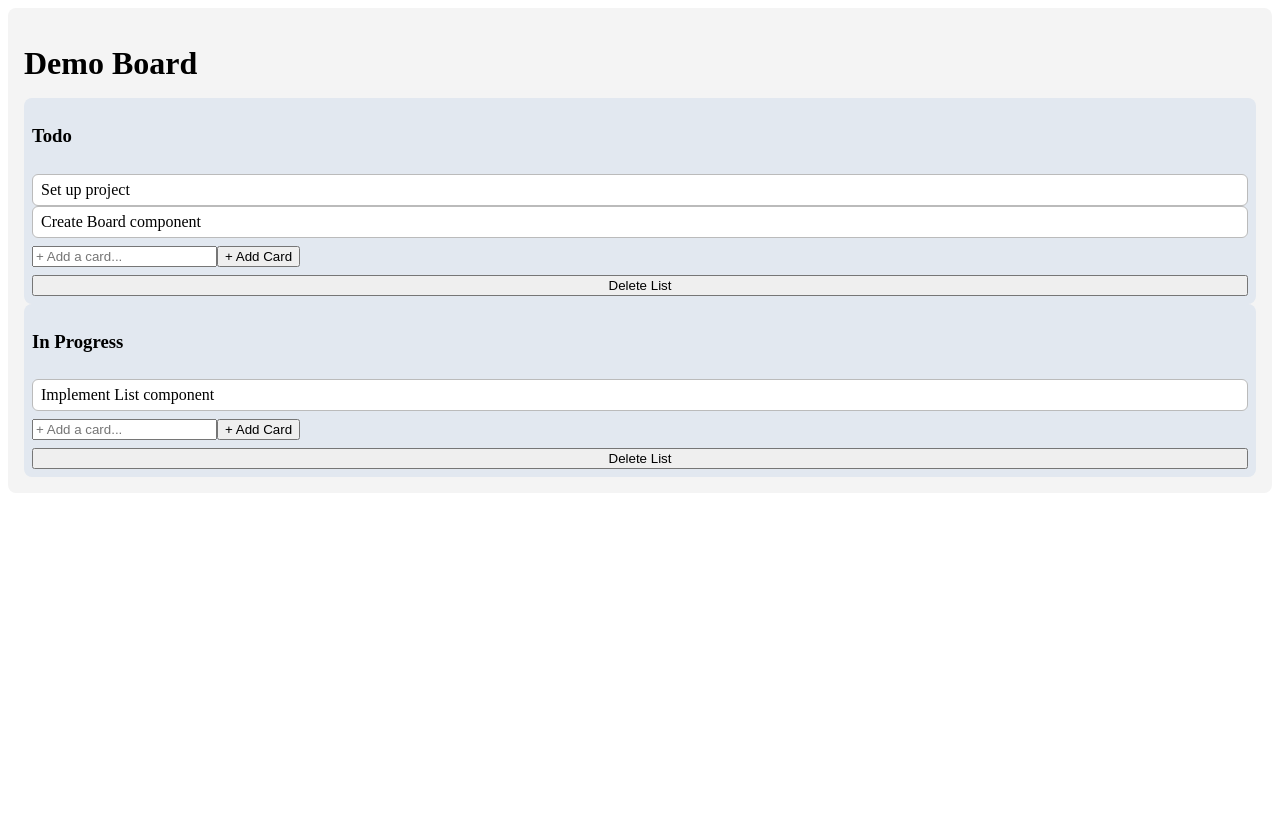
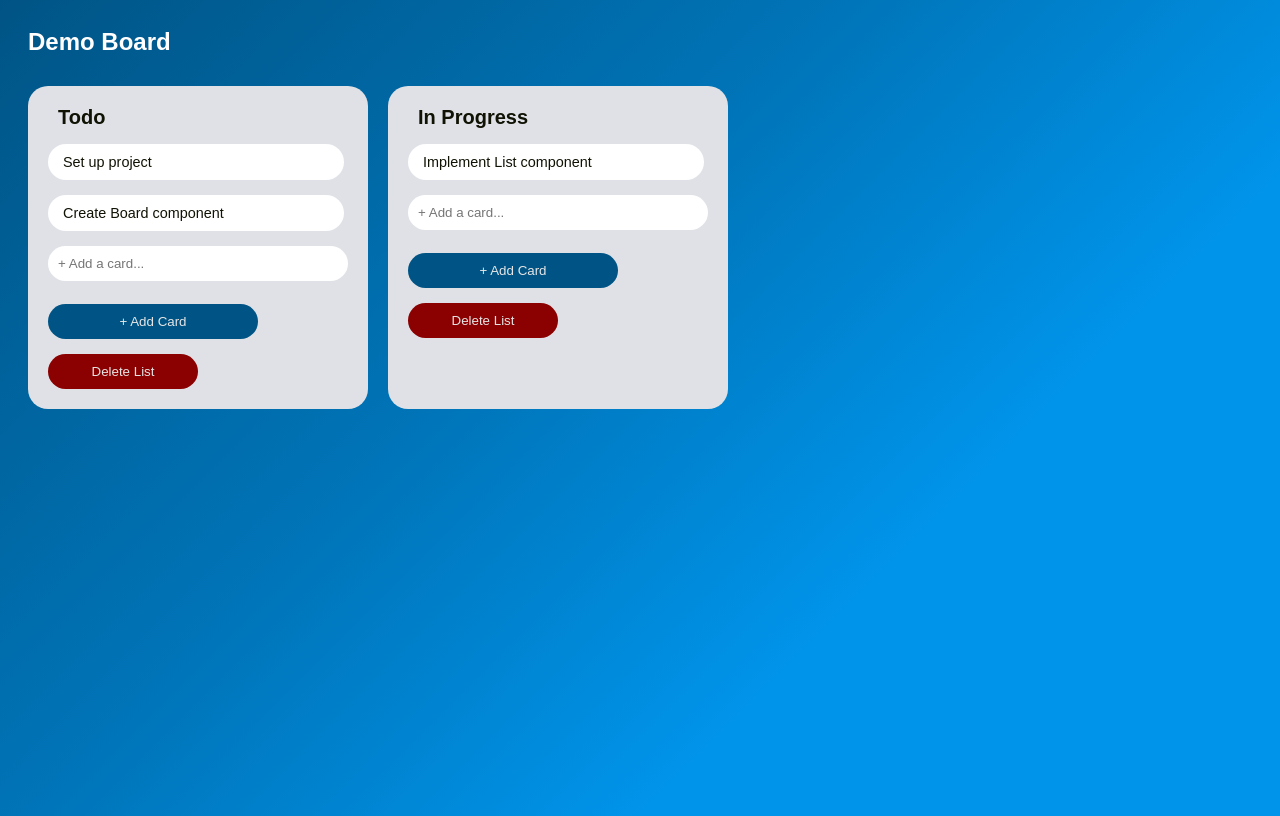
Before and after one commit to merahimi2002/trello, a Next.js app: page / in a window 1280 px wide. Built offline with nearby package versions, Linux system fonts and the light colour scheme.

Commit message:
Imporive Css Style

```diff
--- /dev/null
+++ b/app/styles/_variables.scss
@@ -0,0 +1,5 @@
+$first-color: #005485;
+$second-color: #dfe1e6;
+$black-custome:#101204 ;
+$white-custome:#e6e6e6 ;
+$radius-custome: 20px;
--- a/app/styles/components/_board.scss
+++ b/app/styles/components/_board.scss
@@ -1,14 +1,35 @@
+@use "../variables" as *;
+
 .board {
-  background-color: #f4f4f4;
-  border-radius: 8px;
-  padding: 16px;
+  padding: 20px;
 
   .board-title {
-    margin-bottom: 16px;
+    margin: 0 0 30px;
+    font-size: 1.5rem;
+    font-weight: 700;
+    color: white;
+    cursor: pointer;
+    transition: 0.4s;
+  }
+
+  .board-title:hover {
+    color: $white-custome;
   }
 
   .board-title-input {
+    padding: 0;
+    margin: 0 0 30px;
     font-size: 1.5rem;
-    width: 100%;
+    font-weight: 700;
+    color: white;
+    background: inherit;
+    width: fit-content;
+    border: none;
+    outline: none;
+  }
+
+  .board-lists {
+    display: flex;
+    gap: 20px;
   }
 }
--- a/app/styles/components/_card.scss
+++ b/app/styles/components/_card.scss
@@ -1,16 +1,25 @@
+@use "../variables" as *;
+
 .card {
-  background-color: #fff;
-  padding: 6px 8px;
-  border-radius: 6px;
-  border: 1px solid #bbb;
-  cursor: pointer;
+  background: white;
+  padding: 10px 15px;
+  border-radius: $radius-custome;
+  color: $black-custome;
+  font-size: 0.9rem;
+  transition:
+    transform 0.2s ease,
+    box-shadow 0.2s ease,
+    opacity 0.2s ease;
+  cursor: grab;
 
-  &.dragging {
-    opacity: 0.5;
+  &:active {
+    cursor: grabbing;
   }
 
-  .card-title {
-    font-size: 0.95rem;
-    font-weight: 500;
+  &--dragging {
+    opacity: 0.7;
+    box-shadow: 0 12px 25px rgba(0, 0, 0, 0.2);
+    border-radius: $radius-custome;
   }
+
 }
--- a/app/styles/components/_list.scss
+++ b/app/styles/components/_list.scss
@@ -1,39 +1,97 @@
+@use "../variables" as *;
+
 .list {
-    background-color: #e2e8f0;
-    border-radius: 8px;
-    padding: 8px;
-    min-width: 220px;
+    background: $second-color;
+    min-width: 300px;
+    padding: 20px;
+    border-radius: $radius-custome;
     display: flex;
     flex-direction: column;
-    gap: 8px;
+    cursor: grab;
 
-    .list-title {
-        font-weight: bold;
-        cursor: pointer;
+    &:active {
+        cursor: grabbing;
     }
 
     .list-title-input {
         width: 100%;
-        padding: 4px 8px;
-        border: 1px solid #ccc;
-        border-radius: 4px;
+        padding: 0 10px;
+        margin: 0 0 15px;
+        font-size: 1.25rem;
+        font-weight: 600;
+        color: $black-custome;
+        background: inherit;
+        width: fit-content;
+        border: none;
+        outline: none;
     }
 
-    .card {
-        background-color: #fff;
-        padding: 6px 8px;
-        border-radius: 6px;
-        border: 1px solid #bbb;
+    .list-title {
+        width: 100%;
+        padding: 0 10px;
+        margin: 0 0 15px;
+        font-size: 1.25rem;
+        font-weight: 600;
+        color: $black-custome;
         cursor: pointer;
+        transition: 0.4s;
+
+        &:hover {
+            color: $first-color;
+        }
+
     }
 
-    .add-card-btn {
-        background-color: #4c00b0;
-        color: white;
-        padding: 4px 8px;
-        border-radius: 4px;
+
+    .list-cards {
+        display: flex;
+        flex-direction: column;
+        gap: 15px;
+        overflow-y: auto;
+        padding-right: 4px;
+    }
+
+    .add-card {
+        margin-top: 15px;
+        display: flex;
+        flex-direction: column;
+        gap: 8px;
+
+        input {
+            padding: 10px;
+            border-radius: $radius-custome;
+            border: none;
+            outline: none;
+        }
+
+        button {
+            width: 70%;
+            padding: 10px;
+            border: none;
+            border-radius: $radius-custome;
+            background: $first-color;
+            color: $white-custome;
+            cursor: pointer;
+            transition: 0.2s ease;
+
+            &:hover {
+                opacity: 0.8;
+            }
+        }
+    }
+
+    button {
+        width: 50%;
+        margin-top: 15px;
+        padding: 10px;
+        border: none;
+        border-radius: $radius-custome;
+        background: darkred;
+        color: $white-custome;
         cursor: pointer;
-        text-align: center;
-        font-size: 0.9rem;
+
+        &:hover {
+            opacity: 0.8;
+        }
     }
 }
--- a/app/styles/globals.scss
+++ b/app/styles/globals.scss
@@ -0,0 +1,11 @@
+@use "./variables" as *;
+
+body {
+  font-family: sans-serif;
+  font-size: 16px;
+  background: linear-gradient(135deg,
+      $first-color 0%,
+      lighten($first-color, 10%) 40%,
+      lighten($first-color, 20%) 70%);
+  min-height: 100vh;
+}
```
